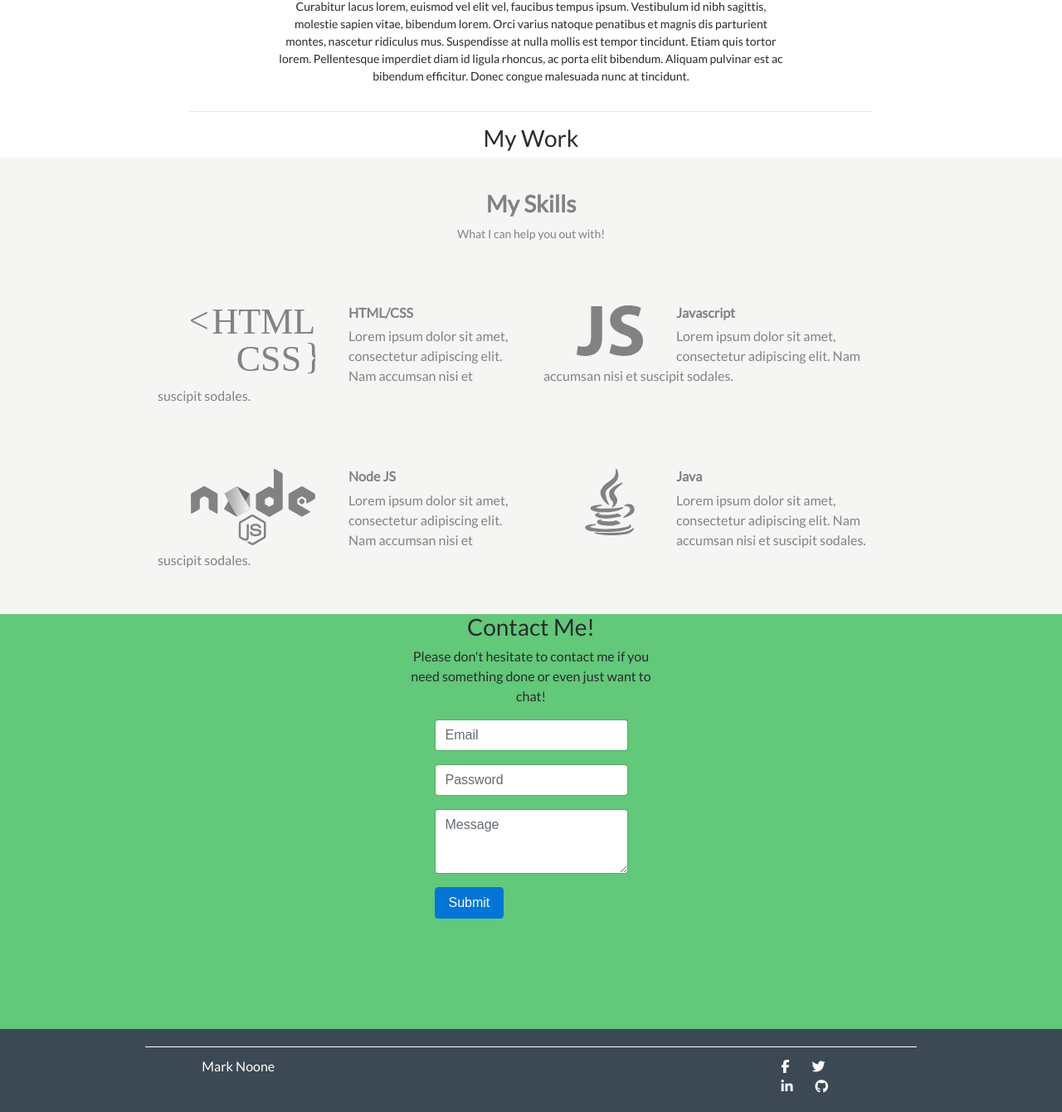
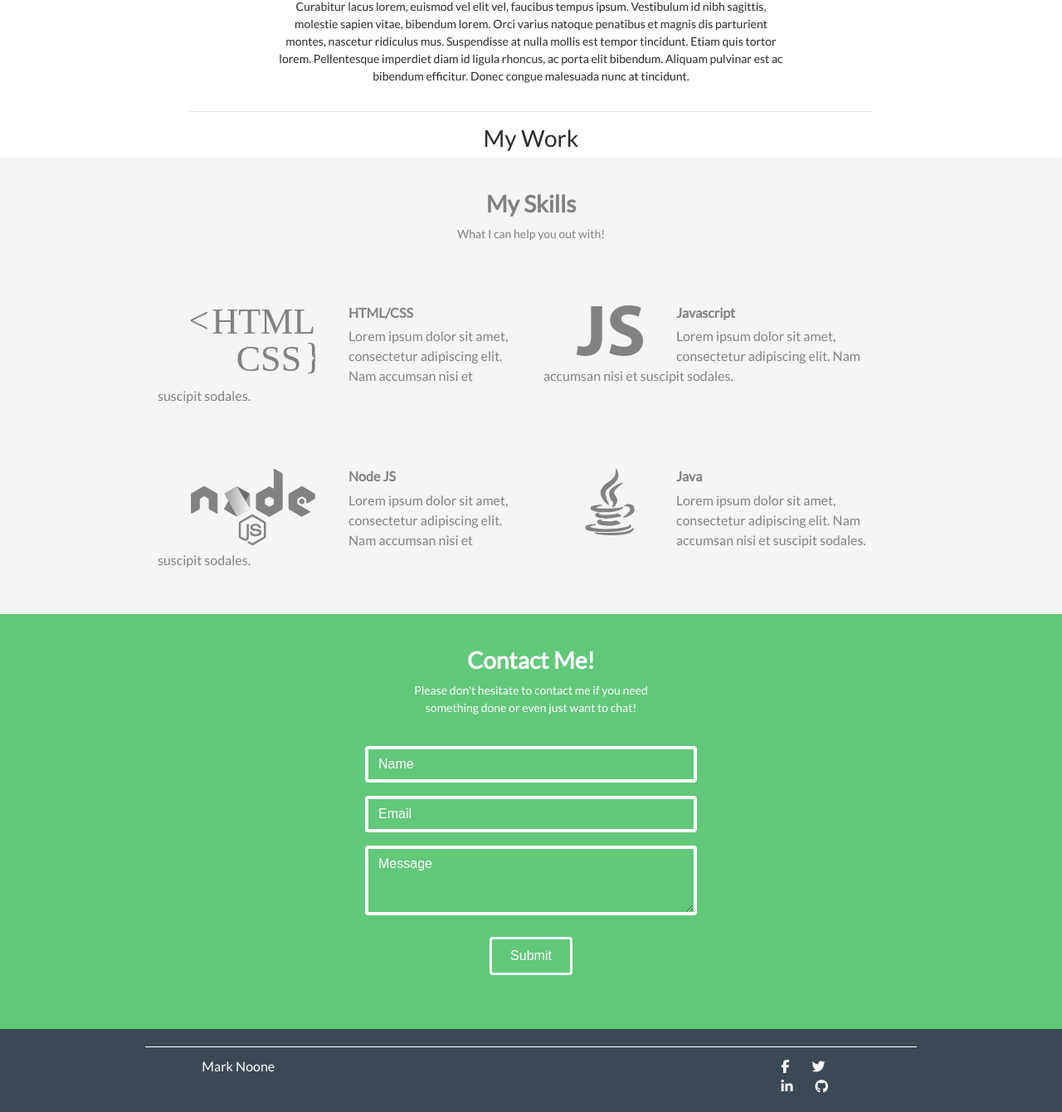
Before and after one commit to MarkNooneTCD/MN-Web-Development, a PHP site: page / in a window 1280 px wide. Shown: the part 1229-2569 px from the top of the page at 83% size. Run offline with PHP 8.4, Linux system fonts and the light colour scheme; some libraries are stand-ins or nearby versions.

Commit message:
Contact section styles finished. Just need to hook up to email service and configure fields to make entered data turn white

```diff
--- a/index.html
+++ b/index.html
@@ -24,7 +24,7 @@
         <div class="row justify-content-center">
                 <img src="assets/logo.svg" alt="Company Logo">
         </div>
-        <div class="row justify-content-center">
+        <div class="row justify-content-center hero-caption">
                 <h1 style="color: white;">
                         <span class="header-word">Plan.</span>
                         <span class="header-word">Design.</span>
@@ -75,33 +75,33 @@
 
     <div class="container-fluid" style="background-color: #f5f5f3; height: 550px;">
         <div class="row justify-content-center">
-            <h3 class="skills skills-header"> My Skills </h3>
+            <h3 class="skills header"> My Skills </h3>
         </div>
         <div class="row justify-content-center">
-            <p class="skills skills-text"> What I can help you out with! </p>
+            <p class="skills text"> What I can help you out with! </p>
         </div>
         <div class="row justify-content-center">
             <div class="col-lg-9">
                 <div class="container-fluid">
                     <div class="row">
-                        <div class="col-lg-6 skills-section">
+                        <div class="col-lg-6 section">
                             <img src="assets/Css Logo.svg" align="left" class="skills-image">
-                            <h6 class="skills skills-sub-header" >HTML/CSS</h6>
+                            <h6 class="skills sub-header" >HTML/CSS</h6>
                             <p class="skills">Lorem ipsum dolor sit amet, consectetur adipiscing elit. Nam accumsan nisi et suscipit sodales.</p>
                         </div>
-                        <div class="col-lg-6 skills-section">
+                        <div class="col-lg-6 section">
                             <img src="assets/javascript.svg" align="left" class="skills-image" style="width: 80px;">
-                            <h6 class="skills skills-sub-header" >Javascript</h6>
+                            <h6 class="skills sub-header" >Javascript</h6>
                             <p class="skills">Lorem ipsum dolor sit amet, consectetur adipiscing elit. Nam accumsan nisi et suscipit sodales.</p>
                         </div>
-                        <div class="col-lg-6 skills-section">
+                        <div class="col-lg-6 section">
                             <img src="assets/nodejs-full.svg" align="left" class="skills-image">
-                            <h6 class="skills skills-sub-header" >Node JS</h6>
+                            <h6 class="skills sub-header" >Node JS</h6>
                             <p class="skills">Lorem ipsum dolor sit amet, consectetur adipiscing elit. Nam accumsan nisi et suscipit sodales.</p>
                         </div>
-                        <div class="col-lg-6 skills-section">
+                        <div class="col-lg-6 section">
                             <img src="assets/java.svg" align="left" class="skills-image" style="width: 80px;">
-                            <h6 class="skills skills-sub-header" >Java</h6>
+                            <h6 class="skills sub-header" >Java</h6>
                             <p class="skills">Lorem ipsum dolor sit amet, consectetur adipiscing elit. Nam accumsan nisi et suscipit sodales.</p>
                         </div>
                     </div>
@@ -112,25 +112,25 @@
 
     <div class="container-fluid" style="background-color: #62c87a; height: 500px;">
         <div class="row justify-content-center">
-            <h3> Contact Me! </h3>
+            <h3 class="contact header"> Contact Me! </h3>
         </div>
         <div class="row justify-content-center">
             <div class="col-lg-3">
-                <p style="text-align: center;">Please don't hesitate to contact me if you need something done or even just want to chat!</p>
+                <p class="contact text" >Please don't hesitate to contact me if you need something done or even just want to chat!</p>
             </div>
         </div>
-        <div class="row justify-content-center">
+        <div class="row justify-content-center" style="margin-top: 20px; text-align: center;">
             <form>
                 <div class="form-group">
-                    <input type="email" class="form-control" id="exampleInputEmail1" aria-describedby="emailHelp" placeholder="Email">
+                    <input type="email" class="form-control contact-input" id="exampleInputEmail1" aria-describedby="emailHelp" placeholder="Name">
                 </div>
                 <div class="form-group">
-                    <input type="password" class="form-control" id="exampleInputPassword1" placeholder="Password">
+                    <input type="password" class="form-control contact-input" id="exampleInputPassword1" placeholder="Email">
                 </div>
-                <div class="form-group">
-                    <textarea class="form-control" id="exampleTextarea" placeholder="Message" rows="3"></textarea>
+                <div class="form-group" >
+                    <textarea class="form-control contact-input" id="exampleTextarea" placeholder="Message" rows="3"></textarea>
                 </div>
-                <button type="submit" class="btn btn-primary">Submit</button>
+                <button type="submit" class="btn btn-primary outline contact-submit">Submit</button>
             </form>
         </div>
     </div>
--- a/styles.css
+++ b/styles.css
@@ -42,28 +42,33 @@ body {
     cursor: pointer;
 }
 
+.hero-caption {
+    margin-top: 150px;
+}
+
 .skills {
     color: #828282;
 }
 
-.skills-header {
+.header {
     font-size: 28px;
     font-weight: 700;
     margin-bottom: 10px;
     margin-top: 40px;
 }
 
-.skills-sub-header {
+.sub-header {
     font-size: 16px;
     font-weight: 700;
 }
 
-.skills-section {
+.section {
     margin-top:60px;
 }
 
-.skills-text {
+.text {
     font-size: 14px;
+    text-align: center;
 }
 
 .skills-image {
@@ -72,3 +77,43 @@ body {
     margin-right: 40px;
     margin-left: 40px;
 }
+
+.contact {
+    color: white;
+}
+
+.contact-input {
+    border: 4px solid #fff;
+    width: 400px;
+    background: #62c87a;
+}
+
+.contact-submit {
+    text-align: center;
+}
+
+.contact-input::-webkit-input-placeholder {
+    color: white;
+}
+
+.btn.outline {
+    margin-top: 10px;
+	background: none;
+	padding: 10px 22px;
+}
+
+.btn-primary.outline {
+	border: 3px solid #fff;
+	color: #fff;
+}
+
+.btn-primary.outline:hover, .btn-primary.outline:focus, .btn-primary.outline:active, .btn-primary.outline.active, .open > .dropdown-toggle.btn-primary {
+    color: #62c87a;
+    background: #fff;
+	border-color: #fff;
+}
+.btn-primary.outline:active, .btn-primary.outline.active {
+	border-color: #62c87a;
+	color: #fff;
+	box-shadow: none;
+}
```
